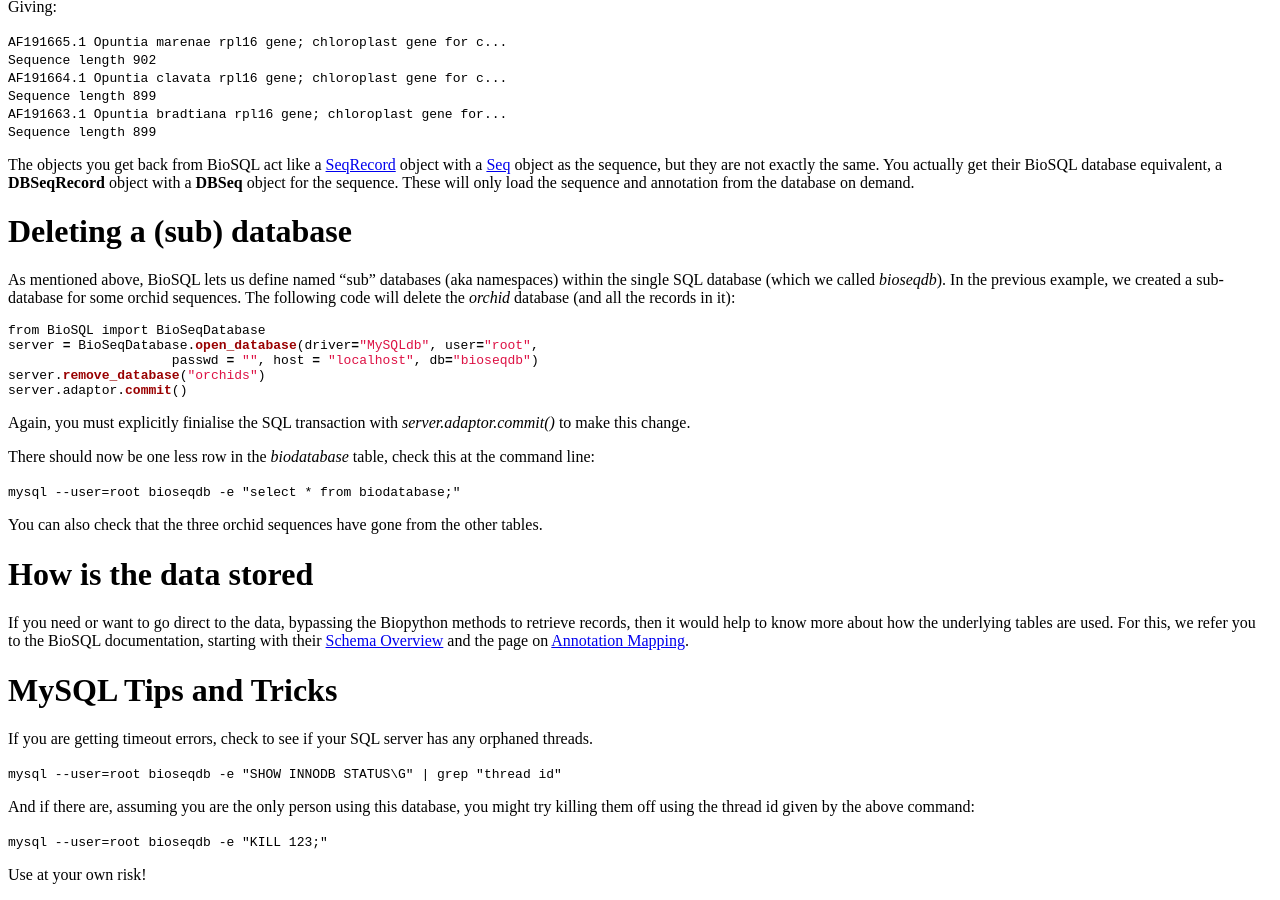
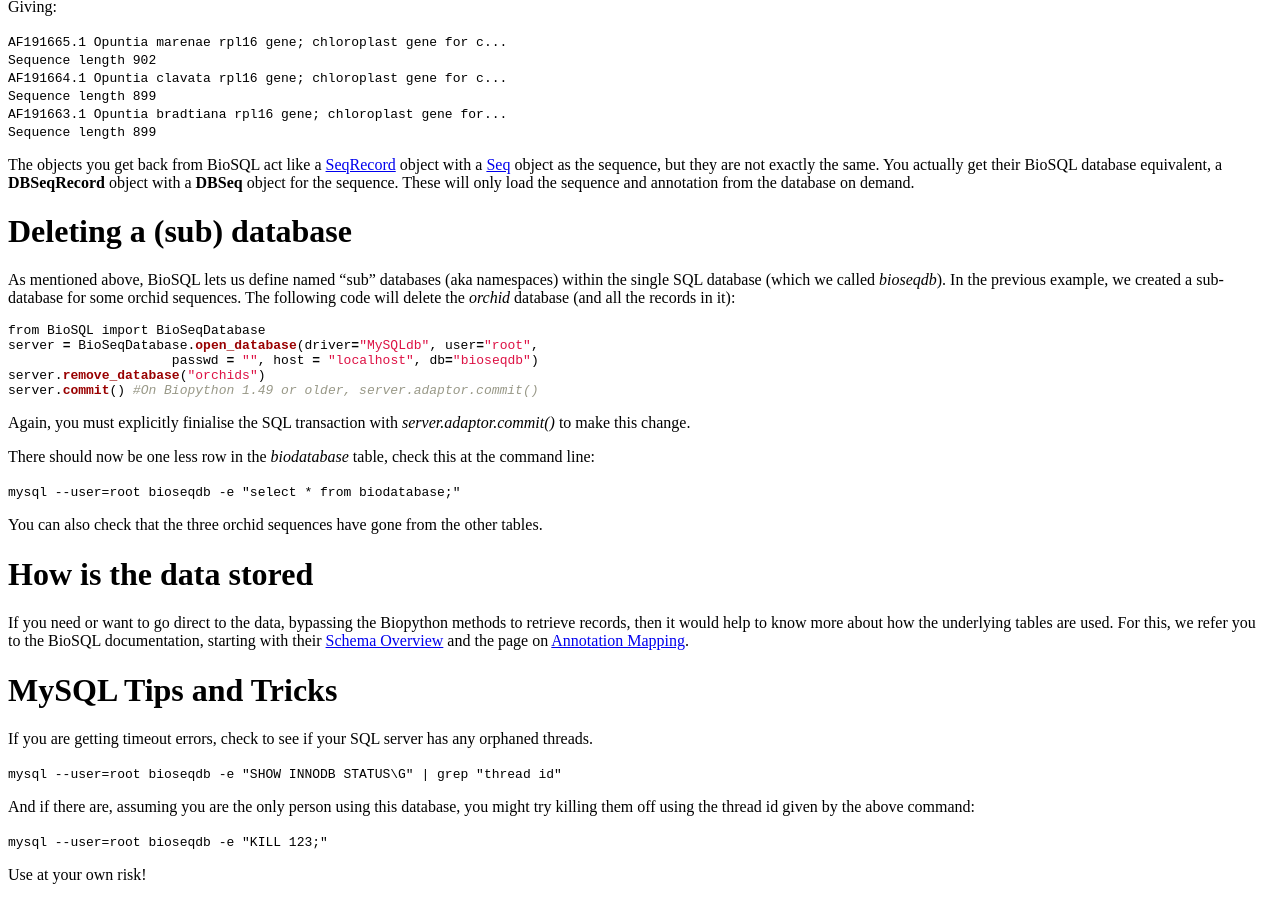
Before and after one commit to biopython/biopython.github.io, a Jekyll site: the page built from wiki/BioSQL.md, in a window 1280 px wide and 900 px high, scrolled down 5060 px. Built offline with Jekyll 4.4.1, drawn with Linux system fonts in a browser that asks for light colours.

````diff
--- a/wiki/BioSQL.md
+++ b/wiki/BioSQL.md
@@ -417,7 +417,7 @@ from BioSQL import BioSeqDatabase
 server = BioSeqDatabase.open_database(driver="MySQLdb", user="root",
                      passwd = "", host = "localhost", db="bioseqdb")
 server.remove_database("orchids")
-server.adaptor.commit()
+server.commit() #On Biopython 1.49 or older, server.adaptor.commit()
 ```
 
 Again, you must explicitly finialise the SQL transaction with
````
Also changed, not shown: 1 other file.
